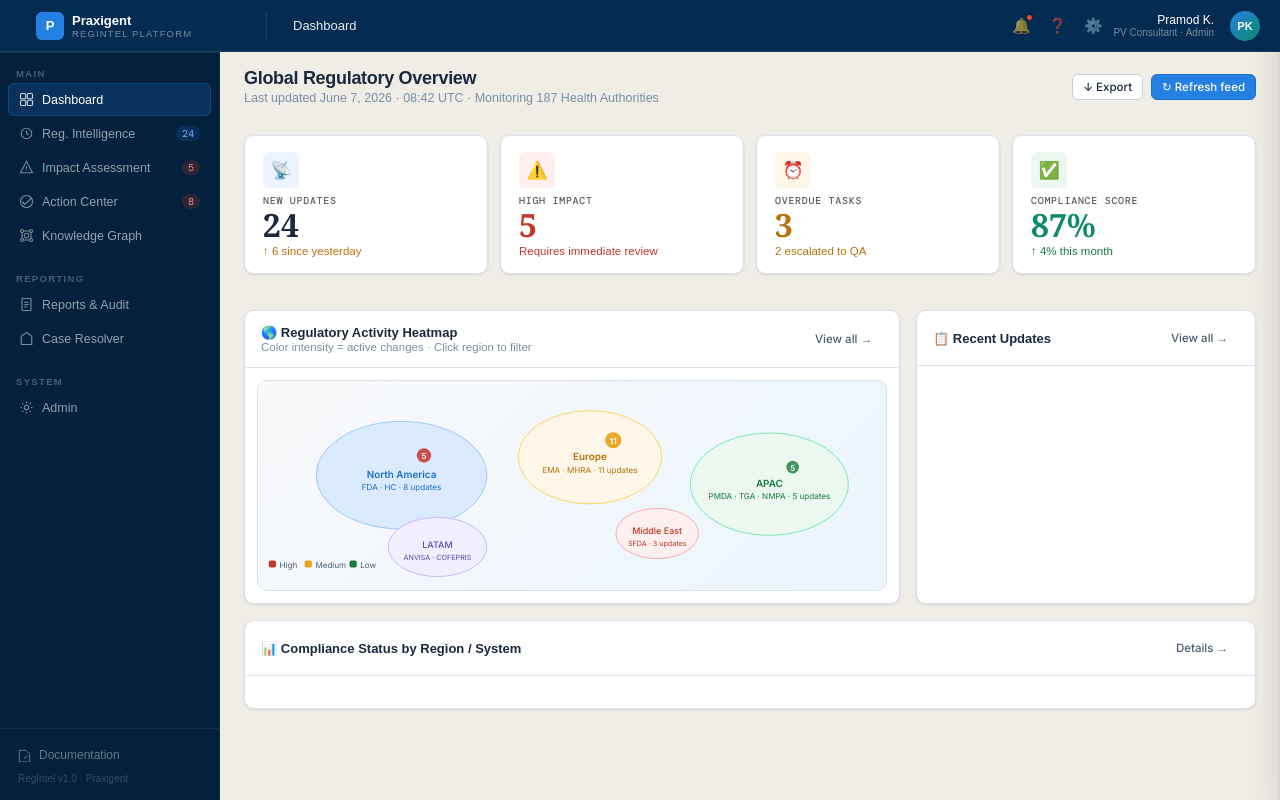
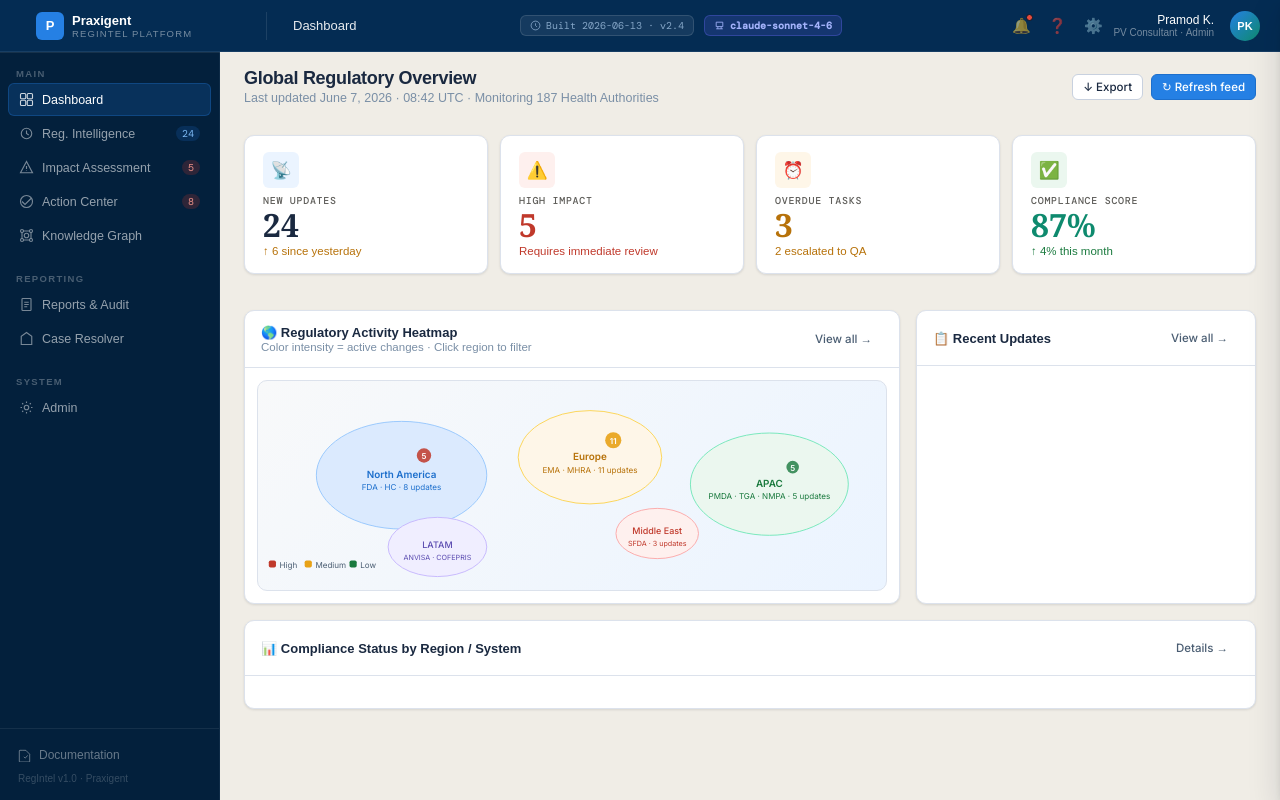
Before and after one commit to pramad11/regintel, a plain HTML site: page platform.html in a window 1280 px wide. Drawn offline with nearby package versions, Linux system fonts and the light colour scheme.

Commit message:
Add files via upload

```diff
--- a/platform.html
+++ b/platform.html
@@ -605,6 +605,16 @@ select{appearance:none;
   </div>
   <div class="topbar-divider"></div>
   <div class="topbar-breadcrumb" id="tb-section">Dashboard</div>
+  <div style="margin-left:auto;display:flex;align-items:center;gap:10px;">
+    <div style="display:flex;align-items:center;gap:5px;background:rgba(255,255,255,0.07);border:1px solid rgba(255,255,255,0.12);border-radius:6px;padding:3px 9px;">
+      <svg width="11" height="11" viewBox="0 0 20 20" fill="none" stroke="rgba(181,212,244,0.7)" stroke-width="1.5"><circle cx="10" cy="10" r="8"/><path d="M10 6v4l2.5 2.5"/></svg>
+      <span style="font-size:10px;color:rgba(181,212,244,0.7);font-family:var(--mono);" id="build-ts"></span>
+    </div>
+    <div style="display:flex;align-items:center;gap:5px;background:rgba(99,102,241,0.18);border:1px solid rgba(99,102,241,0.35);border-radius:6px;padding:3px 9px;">
+      <svg width="11" height="11" viewBox="0 0 20 20" fill="none" stroke="#a5b4fc" stroke-width="1.5"><path d="M4 4h12v8H4z"/><path d="M7 12v4M13 12v4M4 16h12"/></svg>
+      <span style="font-size:10px;color:#a5b4fc;font-weight:600;font-family:var(--mono);">claude-sonnet-4-6</span>
+    </div>
+  </div>
   <div class="topbar-right">
     <div class="notif-wrap">
       <button class="topbar-icon-btn">🔔</button>
@@ -1089,8 +1099,8 @@ select{appearance:none;
       </div>
 
 <!-- ── REPORTS & AUDIT ── -->
-<div class="view" id="view-reports">
-  <div class="filters-bar">
+<div class="view" id="view-reports" style="flex-direction:column;min-height:0;">
+  <div class="filters-bar" style="flex-shrink:0;">
     <select class="filter-select"><option>All report types</option><option>Compliance</option><option>Audit trail</option></select>
     <select class="filter-select"><option>Last 30 days</option><option>Last 90 days</option><option>This year</option></select>
     <div style="margin-left:auto;display:flex;gap:6px;">
@@ -1098,7 +1108,7 @@ select{appearance:none;
       <button class="btn btn-secondary btn-sm">&#128202; Export Excel</button>
     </div>
   </div>
-  <div class="content-area section-gap" style="padding-top:16px;">
+  <div class="content-area section-gap" style="padding-top:16px;flex:1;overflow-y:auto;min-height:0;">
     <div class="three-col" id="reports-summary-cards"></div>
     <div class="card">
       <div class="card-hdr">
@@ -1252,7 +1262,7 @@ function showView(name, el, label) {
   if (nav && !el) nav.classList.add('active');
   document.getElementById('tb-section').textContent = label || name;
   if (name === 'knowledge') setTimeout(drawKG, 100);
-  if (name === 'reports')   setTimeout(renderReports, 50);
+  if (name === 'reports')   { renderReports(); }
   if (name === 'history')   { if(typeof renderHistGrid==='function') renderHistGrid(); }
   if (name === 'settings')  { if(typeof updateSettingsPage==='function') updateSettingsPage(); }
 }
@@ -3818,6 +3828,22 @@ function copyObligations(){
 function printResults(){ window.print(); }
 function escHtml(s){ return String(s).replace(/&/g,'&amp;').replace(/</g,'&lt;').replace(/>/g,'&gt;'); }
 
+// ── BUILD INIT ────────────────────────────────────────────────────────────
+(function initApp(){
+  // Build timestamp — set at load time so it reflects actual deployment
+  var BUILD_DT = new Date('2026-06-13T00:00:00Z');
+  // Use current load time as proxy for "build time" visible in header
+  var now = new Date();
+  var pad = function(n){return n<10?'0'+n:n;};
+  var ts = now.getFullYear()+'-'+pad(now.getMonth()+1)+'-'+pad(now.getDate())+
+           ' '+pad(now.getHours())+':'+pad(now.getMinutes())+' local';
+  var el = document.getElementById('build-ts');
+  if(el) el.textContent = 'Built 2026-06-13 · v2.4';
+
+  // Pre-render reports so it's ready when user navigates there
+  renderReports();
+  renderAdmin();
+})();
 </script>
 </body>
 </html>
```
